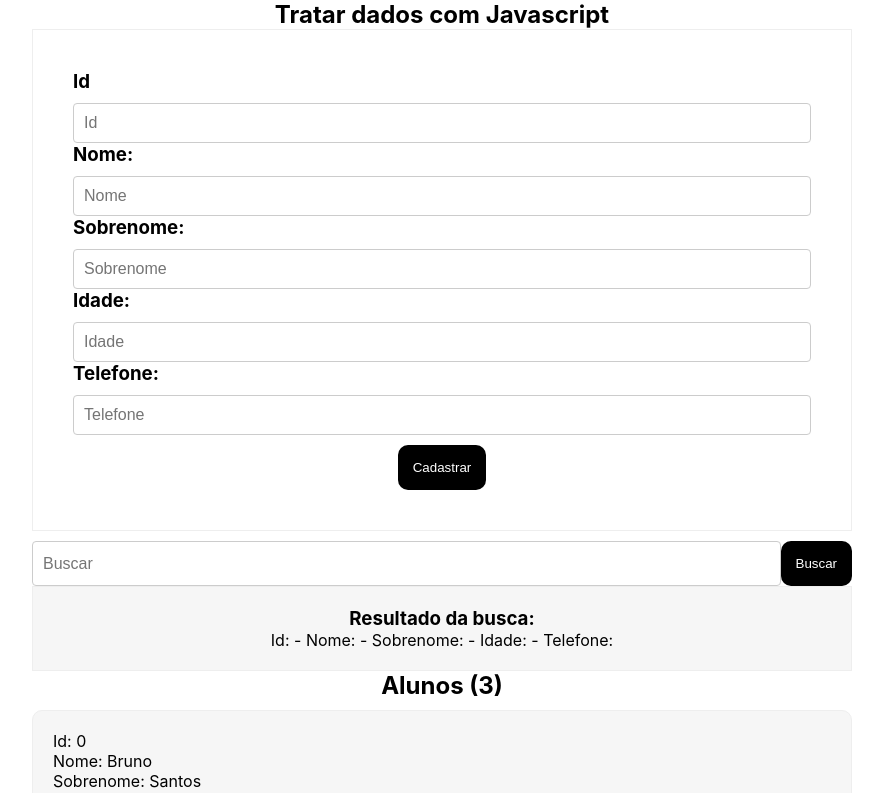
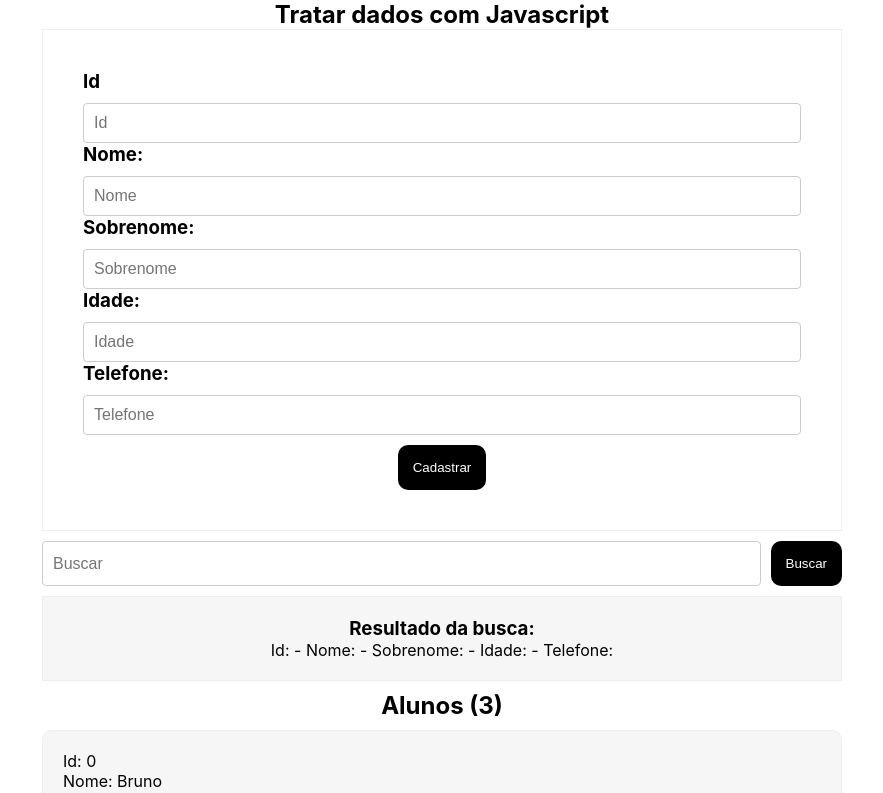
Before and after one commit to luizfelper/ArraysInJavascript, a React (Create React App) app: page / in a window 1280 px wide. Shown: the top 793 px of the page, without its empty margins (198-1081 px from the left). Built offline with nearby package versions, Linux system fonts and the light colour scheme.

Commit message:
Estilização componente buscar

```diff
--- a/src/App.css
+++ b/src/App.css
@@ -12,7 +12,7 @@ a {
 .App {
   max-width: 860px;
   margin: 0 auto;
-  padding: 0px 20px;
+  padding: 0px 30px;
   text-align: center;
 }
 
@@ -56,12 +56,17 @@ button {
   display: flex;
 }
 
+.btnBuscar {
+  margin-left: 10px;
+}
+
 .boxResultadoBusca {
   width: 100%;
   height: auto;
   background-color: #f6f6f6;
   padding: 20px;
   border: 1px solid #eee;
+  margin: 10px 0px;
 }
 
 
--- a/src/App.js
+++ b/src/App.js
@@ -71,7 +71,7 @@ function App() {
         </div>
         <form className="boxBuscar">
           <input id="nome" type="text" name="buscar" placeholder="Buscar" />
-          <button onClick={function buscar(e) { // Busca elemento no array pelo nome
+          <button className="btnBuscar" onClick={function buscar(e) { // Busca elemento no array pelo nome
           e.preventDefault();
 
           const name = document.querySelector("#nome");
```
